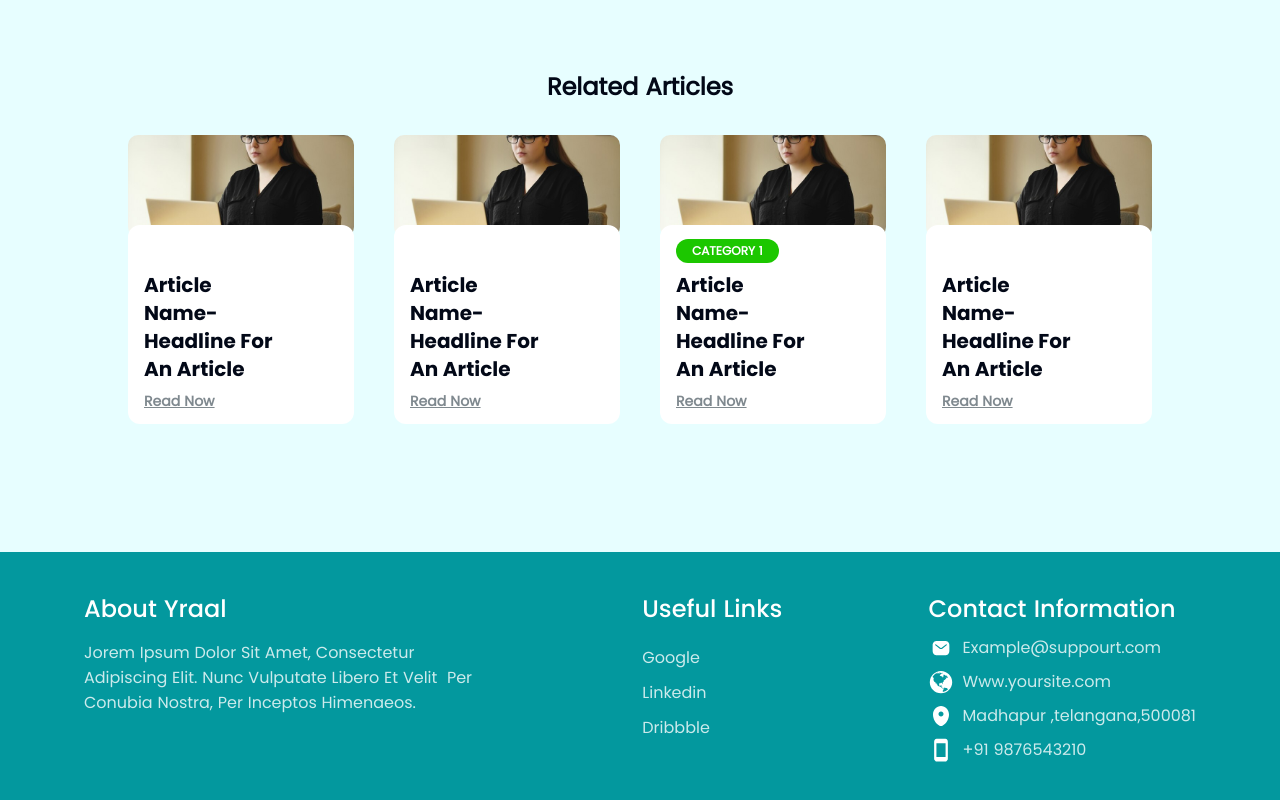
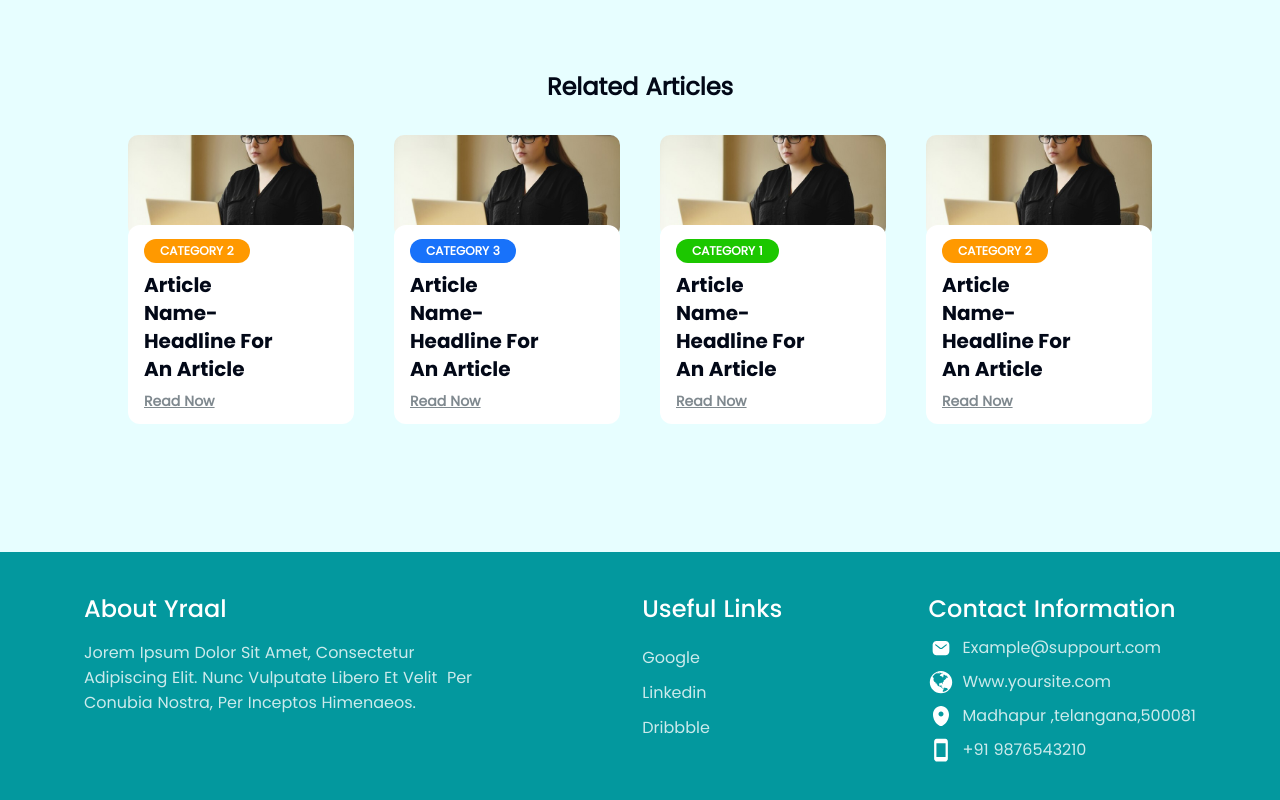
Before and after one commit to eyeameer/Homepage-yrall, a React (Vite) app: page /blog/1 in a window 1280 px wide. Shown: the part 2784-3584 px from the top of the page. Built offline with nearby package versions, Linux system fonts and the light colour scheme; what @nextui-org/react would draw is missing.

Commit message:
blog page updated

```diff
--- a/src/components/MoreBlogCard.jsx
+++ b/src/components/MoreBlogCard.jsx
@@ -5,7 +5,7 @@ export default function MoreBlogCard({title,category,color,image,id}){
         <div className="flex items-center justify-center  flex-col -space-y-3 col-span-12 sm:col-span-6 xl:col-span-3">
                 <img src={image} alt="" />
                 <div className=" bg-white w-[62%] sm:w-[81%] lg:w-[68%] xl:w-auto capitalize px-4  py-[6%] flex flex-col gap-2 rounded-xl">
-                <div className={`${color?`bg-[${color}]`:''} py-1 px-4 font-semibold text-xs rounded-full w-fit text-white uppercase`}>
+                <div style={{ backgroundColor: color }} className={` py-1 px-4 font-semibold text-xs rounded-full w-fit text-white uppercase`}>
                 {category}
             </div>
                    <div className=" text-xl font-h2-tag-heading   lg:w-[70%]">
```
